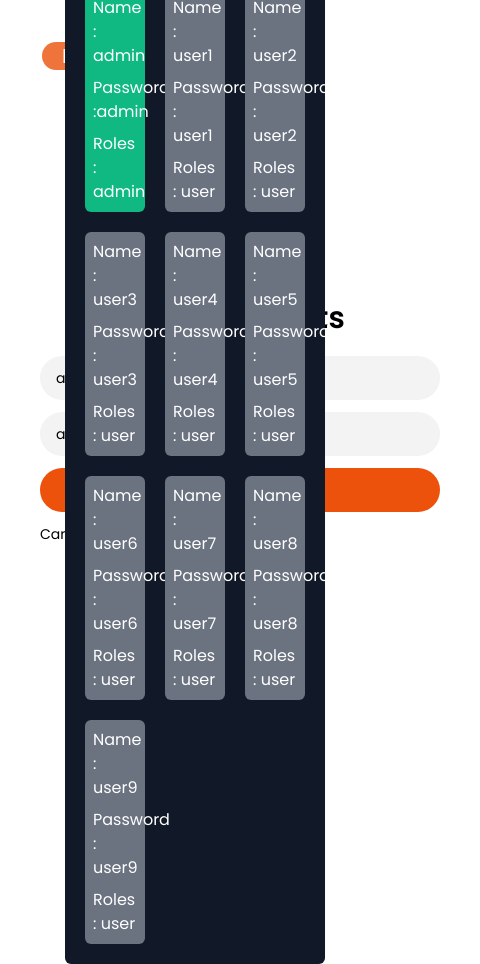
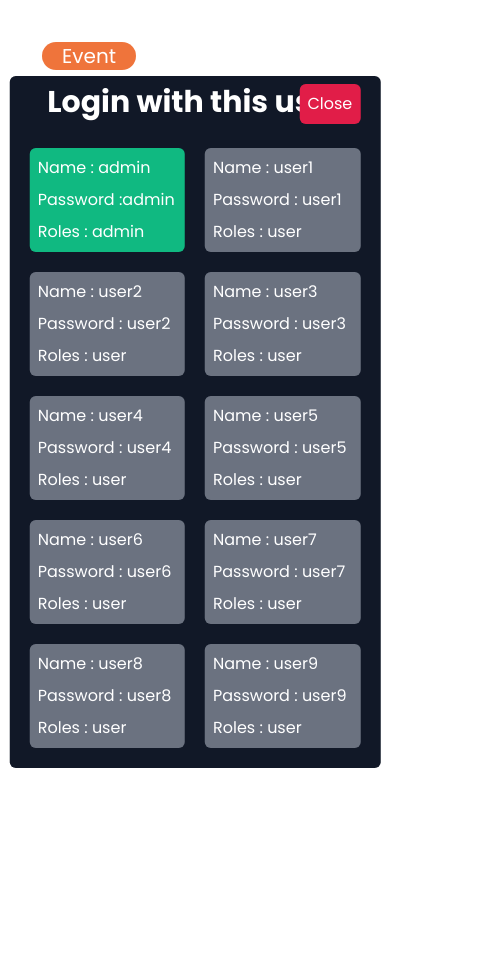
Before and after one commit to FajriSiiv/vite-event-fe, a React (Vite) app: page / in a window 390 px wide. Both pictures are taken after a click on the button "Check user here". Shown: the whole page, 480 px wide, since content can reach past the window. After the commit the page ends 844 px from the top, so only its background shows below. Built offline with nearby package versions, Linux system fonts and the light colour scheme; no server answers.

Commit message:
responsive to mobile and fix notfound route

```diff
--- a/src/NotFound/index.tsx
+++ b/src/NotFound/index.tsx
@@ -6,14 +6,14 @@ const NotFoundPage = () => {
 
   useEffect(() => {
     setTimeout(() => {
-      navigate("/");
+      navigate("/dashboard");
     }, 3000);
   }, [navigate]);
 
   return (
-    <div>
-      <h1>404 - Page Not Found</h1>
-      <p>Redirecting to login...</p>
+    <div className="flex h-screen w-full justify-center items-center flex-col gap-y-4">
+      <h1 className="text-3xl font-extrabold">404 - Page Not Found</h1>
+      <p>Redirecting to dashboard...</p>
     </div>
   );
 };
--- a/src/layout/index.tsx
+++ b/src/layout/index.tsx
@@ -30,9 +30,9 @@ const Layout = () => {
   };
 
   return (
-    <div className="w-full h-screen p-5 gap-10 grid grid-cols-5">
-      <div className="col-span-1 w-full h-full relative sm:hidden">
-        <div className="bg-[#f3f3f3] sticky top-10 w-full h-[300px] rounded-md flex flex-col gap-y-5 p-3">
+    <div className="w-full h-screen p-5 gap-10 grid grid-cols-5 sm:flex sm:flex-col">
+      <div className="col-span-1 w-full h-full relative">
+        <div className="bg-[#f3f3f3] sticky top-10 w-full h-[300px] rounded-md flex flex-col gap-y-5 p-3 sm:h-fit">
           <button
             className="w-full rounded-md bg-white py-3"
             onClick={() => router("/dashboard")}
--- a/src/pages/Dashboard.tsx
+++ b/src/pages/Dashboard.tsx
@@ -70,7 +70,8 @@ const Dashboard = () => {
       <div className="col-span-4 flex flex-col gap-y-2">
         <div className="flex flex-col gap-y-3">
           <h1 className="text-3xl font-bold">Event yang tersedia</h1>
-          <div className="w-full min-h-[220px] bg-[#f3f3f3] p-4 rounded-md grid gap-3 grid-cols-4 sm:flex sm:flex-col">
+          <div className="w-full min-h-[220px] bg-[#f3f3f3] p-4 rounded-md grid gap-3 grid-cols-4 md:grid-cols-2 sm:flex sm:flex-col">
+            {allEvents.length === 0 && !isLoading && <p>No events found.</p>}
             {allEvents.map((event: any, index) => {
               return (
                 <div
@@ -78,7 +79,7 @@ const Dashboard = () => {
                   onClick={() => handleEventClick(event._id)}
                   key={index}
                 >
-                  <div className="w-full h-[220px] flex flex-col justify-between p-5">
+                  <div className="w-full h-[220px] flex flex-col justify-between p-5 overflow-hidden">
                     <div className="flex flex-col">
                       <span className="font-bold text-3xl">{event.title}</span>
                       <span className="font-base text-1xl">
--- a/src/pages/Login.tsx
+++ b/src/pages/Login.tsx
@@ -67,14 +67,14 @@ const Login = () => {
             <input
               type="text"
               placeholder="Name"
-              className="bg-[#f3f3f3] px-4 py-3 rounded-full text-sm min-w-[400px]"
+              className="bg-[#f3f3f3] px-4 py-3 rounded-full text-sm min-w-[400px] xs:min-w-[250px]"
               value={name}
               onChange={(e) => setName(e.target.value)}
             />
             <input
               type="text"
               placeholder="Password"
-              className="bg-[#f3f3f3] px-4 py-3 rounded-full text-sm min-w-[400px]"
+              className="bg-[#f3f3f3] px-4 py-3 rounded-full text-sm min-w-[400px] xs:min-w-[250px]"
               value={password}
               onChange={(e) => setPassword(e.target.value)}
             />
@@ -101,7 +101,7 @@ const Login = () => {
         </div>
       </div>
       <div
-        className={`absolute -translate-x-1/2 -translate-y-1/2 top-1/2 left-1/2 min-h-fit w-2/3 bg-gray-900 z-20 rounded-md text-white ${
+        className={`absolute -translate-x-1/2 -translate-y-1/2 top-1/2 left-1/2 min-h-fit w-2/3 bg-gray-900 z-20 rounded-md text-white sm:w-[95%] ${
           !checkUser ? "hidden" : "block"
         }`}
       >
@@ -114,7 +114,7 @@ const Login = () => {
         <h2 className="text-center my-2 font-bold text-3xl">
           Login with this user
         </h2>
-        <div className="w-full h-full grid grid-cols-3 gap-5 p-5">
+        <div className="w-full h-full grid grid-cols-3 gap-5 p-5 sm:grid-cols-2">
           <div className="flex flex-col gap-y-2 p-2 bg-emerald-500 rounded-md">
             <span>Name : admin</span>
             <span>Password :admin</span>
--- a/src/pages/admin/admin.tsx
+++ b/src/pages/admin/admin.tsx
@@ -70,15 +70,15 @@ const AdminPage = () => {
       <div className="col-span-4 flex flex-col gap-y-2">
         <div className="flex flex-col gap-y-3">
           <h1 className="text-3xl font-bold">Event yang tersedia</h1>
-          <div className="w-full min-h-[220px] bg-[#f3f3f3] p-4 rounded-md grid gap-3 grid-cols-4 md:flex md:flex-col">
+          <div className="w-full min-h-[220px] bg-[#f3f3f3] p-4 rounded-md grid gap-3 grid-cols-4 md:grid-cols-2 sm:flex sm:flex-col">
             {allEvents.length === 0 && !isLoading && <p>No events found.</p>}
             {allEvents?.map((event: any, index) => (
               <div
-                className="bg-slate-200 rounded-md"
+                className="bg-slate-200 rounded-md "
                 onClick={() => handleEventClick(event._id)}
                 key={index}
               >
-                <div className="w-full h-[220px] flex flex-col justify-between p-5">
+                <div className="w-full h-[220px] flex flex-col justify-between p-5 overflow-hidden">
                   <div className="flex flex-col">
                     <span className="font-bold text-3xl">{event.title}</span>
                     <span className="font-base text-1xl">
```
